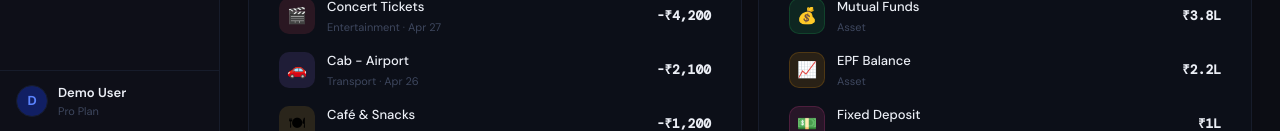
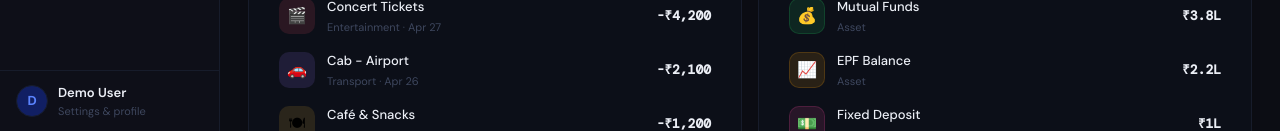
Before and after one commit to beingdpkpr/personal-finance, a React (Vite) app: page /login in a window 1280 px wide. Both pictures are taken after a click on the button "Try Demo". Shown: the part 669-800 px from the top of the page. Built offline with nearby package versions, Linux system fonts and the light colour scheme.

Commit message:
fix: sidebar profile section now opens SettingsModal on click

```diff
--- a/src/components/layout/Sidebar.tsx
+++ b/src/components/layout/Sidebar.tsx
@@ -1,5 +1,7 @@
+import { useState } from 'react'
 import { NavLink } from 'react-router-dom'
 import { useFinanceContext } from '../../hooks/FinanceContext'
+import SettingsModal from './SettingsModal'
 
 const NAV = [
   { to: '/dashboard',    label: 'Dashboard',    icon: <svg width="18" height="18" viewBox="0 0 24 24" fill="none" stroke="currentColor" strokeWidth="1.8" strokeLinecap="round" strokeLinejoin="round"><rect x="3" y="3" width="7" height="7" rx="1.5"/><rect x="14" y="3" width="7" height="7" rx="1.5"/><rect x="3" y="14" width="7" height="7" rx="1.5"/><rect x="14" y="14" width="7" height="7" rx="1.5"/></svg> },
@@ -15,6 +17,7 @@ interface Props { collapsed: boolean }
 
 export default function Sidebar({ collapsed }: Props) {
   const { name, email, picture } = useFinanceContext()
+  const [settingsOpen, setSettingsOpen] = useState(false)
 
   return (
     <aside style={{
@@ -52,17 +55,24 @@ export default function Sidebar({ collapsed }: Props) {
         ))}
       </nav>
 
-      <div style={{ padding: collapsed ? '12px 0' : '12px 16px', borderTop:'1px solid var(--border)', display:'flex', alignItems:'center', gap:10, justifyContent: collapsed?'center':'flex-start' }}>
+      <button
+        onClick={() => setSettingsOpen(true)}
+        style={{ padding: collapsed ? '12px 0' : '12px 16px', display:'flex', alignItems:'center', gap:10, justifyContent: collapsed?'center':'flex-start', background:'none', border:'none', borderTop:'1px solid var(--border)', width:'100%', cursor:'pointer', transition:'background 0.15s', textAlign:'left' }}
+        onMouseEnter={e => (e.currentTarget.style.background = 'var(--surface2)')}
+        onMouseLeave={e => (e.currentTarget.style.background = 'transparent')}
+      >
         <div style={{ width:32, height:32, borderRadius:32, background:'var(--accent-dim)', border:'1px solid var(--border)', overflow:'hidden', flexShrink:0, display:'flex', alignItems:'center', justifyContent:'center', fontSize:13, color:'var(--accent)', fontWeight:700 }}>
           {picture ? <img src={picture} style={{ width:'100%', height:'100%', objectFit:'cover' }} alt="" /> : (name?.[0] ?? '?')}
         </div>
         {!collapsed && (
-          <div style={{ minWidth:0 }}>
+          <div style={{ minWidth:0, flex:1 }}>
             <div style={{ fontSize:13, fontWeight:600, color:'var(--text)', whiteSpace:'nowrap', overflow:'hidden', textOverflow:'ellipsis' }}>{name ?? email}</div>
-            <div style={{ fontSize:11, color:'var(--text-dim)', whiteSpace:'nowrap', overflow:'hidden', textOverflow:'ellipsis' }}>Pro Plan</div>
+            <div style={{ fontSize:11, color:'var(--text-dim)', whiteSpace:'nowrap' }}>Settings & profile</div>
           </div>
         )}
-      </div>
+      </button>
+
+      {settingsOpen && <SettingsModal onClose={() => setSettingsOpen(false)} />}
     </aside>
   )
 }
```
